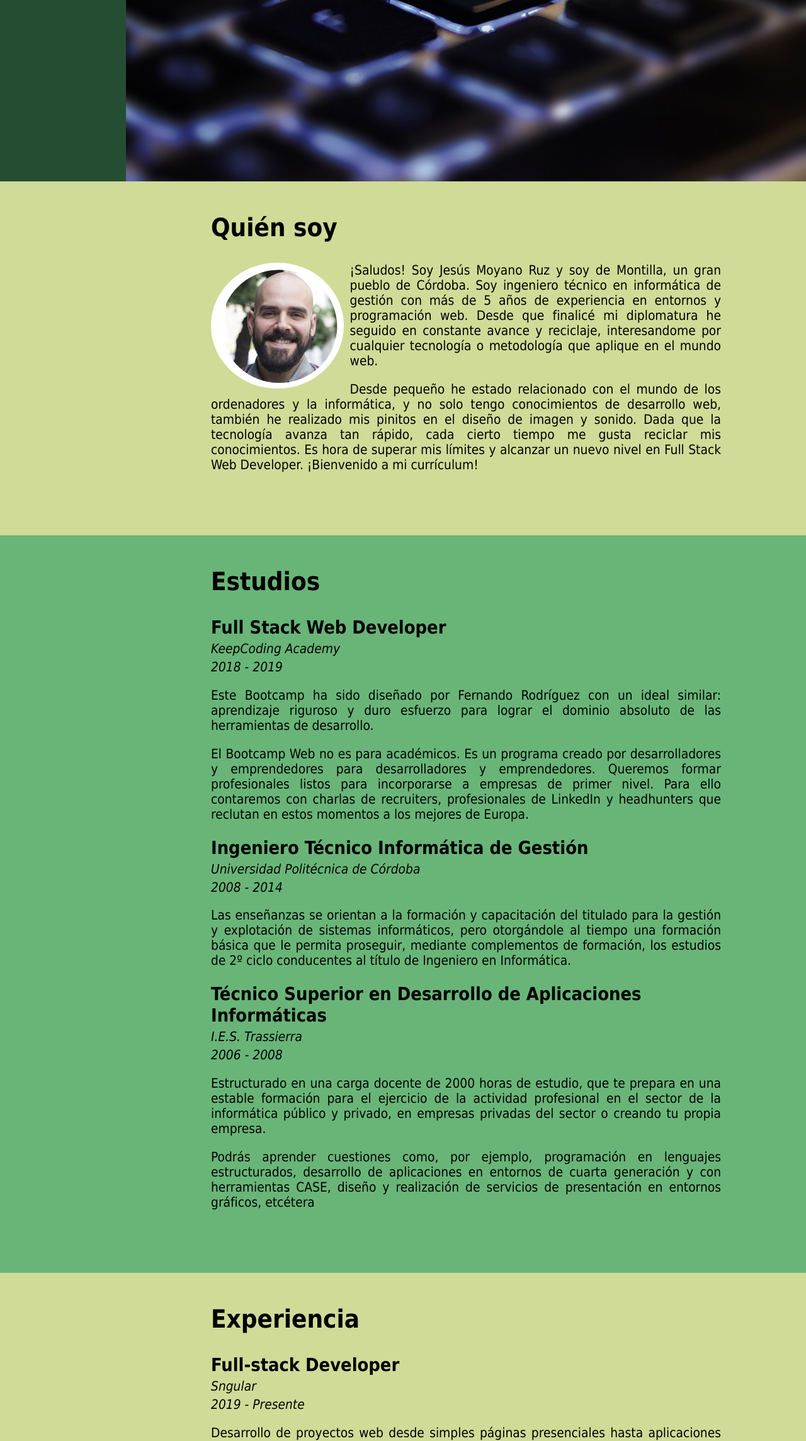
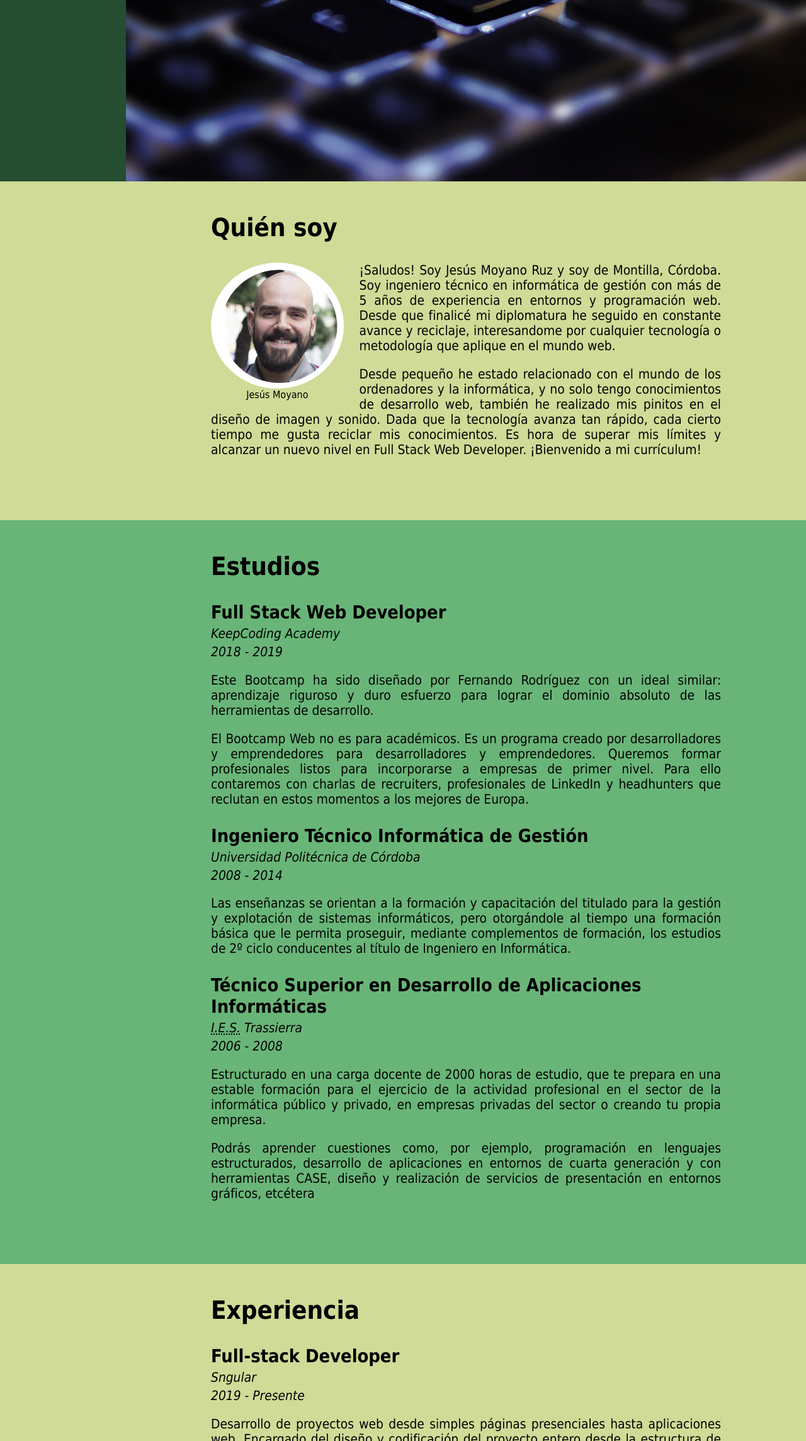
Before and after one commit to Vegekku/mod-seo, a plain HTML site: page index.html in a window 1280 px wide. Shown: the part 512-2800 px from the top of the page at 63% size. Drawn offline with Linux system fonts and the light colour scheme.

Commit message:
Changes to addapt web CV to SEO

```diff
--- a/css/style.css
+++ b/css/style.css
@@ -57,6 +57,7 @@ header {
 .subtitle {
   text-align: center;
   font-size: 2.5rem;
+  margin: 0;
   transition: var(--transition-duration);
   animation: rotation 2s ease-out;
   animation-fill-mode: forwards;
@@ -185,20 +186,26 @@ section {
 
 figure {
   margin: 0px;
+  float: left;
+  margin-right: 25px;
+}
+
+figcaption {
+  text-align: center;
 }
 
 img {
-  float: left;
-  margin-right: 10px;
+  display: block;
+  margin: 0 auto;
   max-height: 200px;
   border-radius: 50%;
 }
 
-h1 {
+h1, h2 {
   font-size: 2.5rem;
 }
 
-h2 {
+h3 {
   font-size: 1.8rem;
   margin-bottom: 0px;
 }
--- a/index.html
+++ b/index.html
@@ -1,42 +1,44 @@
 <!DOCTYPE html>
 <html lang="es">
   <head>
+    <title>Jesús Moyano, Full Stack Developer - Curriculum Vitae</title>
+    <meta name="description" content="Curriculum vitae de Jesús Moyano, Full Stack Developer en Sngular y en proceso de reciclaje con Keepcoding." />
     <meta charset="UTF-8">
     <meta name="viewport" content="width=device-width, initial-scale=1.0">
     <meta http-equiv="X-UA-Compatible" content="ie=edge">
-    <title>Jesús Moyano Ruz</title>
     <link rel="stylesheet" href="./css/style.css">
     <link rel="stylesheet" href="https://use.fontawesome.com/releases/v5.6.0/css/all.css" integrity="sha384-aOkxzJ5uQz7WBObEZcHvV5JvRW3TUc2rNPA7pe3AwnsUohiw1Vj2Rgx2KSOkF5+h" crossorigin="anonymous">
-    <script src="./scripts/script.js"></script>
   </head>
 
-  <body>
+  <body itemscope itemtype="https://schema.org/Person">
     <header id="home">
-      <h1 class="title">Jesús Moyano Ruz</h1>
-      <span class="subtitle">Currículum Vitae</span>
+      <h1 class="title" itemprop="name"><span itemprop="givenName">Jesús</span> <span itemprop="familyName">Moyano</span></h1>
+      <p class="subtitle" itemprop="hasOccupation" itemscope itemtype="https://schema.org/Role"><span itemprop="name"></span>Full Stack Developer</span><meta itemprop="startDate" content="2019"></p>
       <nav class="sidenav">
         <ul>
           <li class="icon-open"><a href="javascript:void(0);"><i class="fas fa-bars"></i></a></li>
           <li class="icon-close mobile-hidden"><a href="javascript:void(0);"><i class="fas fa-times"></i></a></li>
-          <li class="nav-section mobile-hidden active"><a href="#home">Home</a></li>
-          <li class="nav-section mobile-hidden"><a href="#who-is">Quién soy</a></li>
-          <li class="nav-section mobile-hidden"><a href="#studies">Estudios</a></li>
-          <li class="nav-section mobile-hidden"><a href="#experience">Experiencia</a></li>
-          <li class="nav-section mobile-hidden"><a href="#about-me">Sobre mí</a></li>
-          <li class="nav-section mobile-hidden"><a href="#contact">Contacto</a></li>
+          <li class="nav-section mobile-hidden active"><a href="#home" title="Inicio">Home</a></li>
+          <li class="nav-section mobile-hidden"><a href="#who-is" title="Quién es Jesús Moyano">Quién soy</a></li>
+          <li class="nav-section mobile-hidden"><a href="#studies" title="Estudios de Jesús Moyano">Estudios</a></li>
+          <li class="nav-section mobile-hidden"><a href="#experience" title="Experiencia laboral de Jesús Moyano">Experiencia</a></li>
+          <li class="nav-section mobile-hidden"><a href="#about-me" title="Más información sobre Jesús Moyano">Sobre mí</a></li>
+          <li class="nav-section mobile-hidden"><a href="#contact" title="Contacta con Jesús Moyano">Contacto</a></li>
         </ul>
       </nav>
     </header>
     <main>
       <div class="container">
         <section id="who-is">
-          <h1>Quién soy</h1>
+          <h2>Quién soy</h2>
           <figure>
-            <img src="./images/photo.png" alt="Jesús Moyano Ruz" />
+            <img src="./images/photo.png" alt="Jesús Moyano" itemprop="image" />
+            <figcaption>Jesús Moyano</figcaption>
           </figure>
+          <div itemprop="description">
             <p>
-            ¡Saludos! Soy Jesús Moyano Ruz y soy de Montilla, un gran pueblo de
-            Córdoba. Soy ingeniero técnico en informática de gestión con más de
+              ¡Saludos! Soy Jesús Moyano Ruz y soy de <span itemprop="birthPlace">Montilla, Córdoba</span>.
+              Soy ingeniero técnico en informática de gestión con más de
               5 años de experiencia en entornos y programación web. Desde que
               finalicé mi diplomatura he seguido en constante avance y reciclaje,
               interesandome por cualquier tecnología o metodología que aplique en
@@ -51,78 +53,93 @@
               alcanzar un nuevo nivel en Full Stack Web Developer. ¡Bienvenido a
               mi currículum!
             </p>
+          </div>
+
         </section>
       </div>
 
       <div class="container">
         <section id="studies">
-          <h1>Estudios</h1>
+          <h2>Estudios</h2>
 
-          <h2>Full Stack Web Developer</h2>
-          <span class="details">KeepCoding Academy</span>
-          <span class="details">2018 - 2019</span>
+          <div itemprop="alumniOf" itemscope itemtype="https://schema.org/EducationalOrganization https://schema.org/OrganizationRole">
+            <h3 itemprop="description">Full Stack Web Developer</h3>
+            <p class="details" itemprop="name">KeepCoding Academy</p>
+            <p class="details"><span itemprop="startDate">2018</span> - <span itemprop="endDate">2019</span></p>
             <p>
               Este Bootcamp ha sido diseñado por Fernando Rodríguez con un ideal similar: aprendizaje riguroso y duro esfuerzo para lograr el dominio absoluto de las herramientas de desarrollo.
             </p>
             <p>
               El Bootcamp Web no es para académicos. Es un programa creado por desarrolladores y emprendedores para desarrolladores y emprendedores. Queremos formar profesionales listos para incorporarse a empresas de primer nivel. Para ello contaremos con charlas de recruiters, profesionales de LinkedIn y headhunters que reclutan en estos momentos a los mejores de Europa.
             </p>
+          </div>
 
-          <h2>Ingeniero Técnico Informática de Gestión</h2>
-          <span class="details">Universidad Politécnica de Córdoba</span>
-          <span class="details">2008 - 2014</span>
+          <div itemprop="alumniOf" itemscope itemtype="https://schema.org/CollegeOrUniversity https://schema.org/OrganizationRole">
+            <h3 itemprop="description">Ingeniero Técnico Informática de Gestión</h3>
+            <p class="details" itemprop="name">Universidad Politécnica de Córdoba</p>
+            <p class="details"><span itemprop="startDate">2008</span> - <span itemprop="endDate">2014</span></p>
             <p>
               Las enseñanzas se orientan a la formación y capacitación del titulado para la gestión y
               explotación de sistemas informáticos, pero otorgándole al tiempo una formación básica que le
               permita proseguir, mediante complementos de formación, los estudios de 2º ciclo conducentes
               al título de Ingeniero en Informática.
             </p>
+          </div>
 
-          <h2>Técnico Superior en Desarrollo de Aplicaciones Informáticas</h2>
-          <span class="details">I.E.S. Trassierra</span>
-          <span class="details">2006 - 2008</span>
+          <div itemprop="alumniOf" itemscope itemtype="https://schema.org/EducationalOrganization https://schema.org/OrganizationRole">
+            <h3 itemprop="description">Técnico Superior en Desarrollo de Aplicaciones Informáticas</h3>
+            <p class="details" itemprop="name"><abbr title="Instituto de Educación Secundaria">I.E.S.</abbr> Trassierra</p>
+            <p class="details"><span itemprop="startDate">2006</span> - <span itemprop="endDate">2008</span></p>
             <p>
               Estructurado en una carga docente de 2000 horas de estudio, que te prepara en una estable formación para el ejercicio de la actividad profesional en el sector de la informática público y privado, en empresas privadas del sector o creando tu propia empresa.
             </p>
             <p>
               Podrás aprender cuestiones como, por ejemplo, programación en lenguajes estructurados, desarrollo de aplicaciones en entornos de cuarta generación y con herramientas CASE, diseño y realización de servicios de presentación en entornos gráficos, etcétera
             </p>
+          </div>
         </section>
       </div>
 
       <div class="container">
         <section id="experience">
-          <h1>Experiencia</h1>
+          <h2>Experiencia</h2>
 
-          <h2>Full-stack Developer</h2>
-          <span class="details">Sngular</span>
-          <span class="details">2019 - Presente</span>
-          <p>
+          <div itemprop="worksFor" itemscope itemtype="https://schema.org/Organization https://schema.org/OrganizationRole">
+            <h3 itemprop="roleName">Full-stack Developer</h3>
+            <p class="details" itemprop="name">Sngular</p>
+            <p class="details"><span itemprop="startDate">2019</span> - Presente</p>
+            <p itemprop="description">
               Desarrollo de proyectos web desde simples páginas presenciales hasta aplicaciones web. Encargado del diseño y codificación del proyecto entero desde la estructura de base de datos hasta el diseño final de la aplicación.
             </p>
+          </div>
 
-          <h2>Web Developer</h2>
-          <span class="details">Sopinet Software</span>
-          <span class="details">2018 - 2019</span>
-          <p>
+          <div itemprop="memberOf" itemscope itemtype="https://schema.org/Organization https://schema.org/OrganizationRole">
+            <h3 itemprop="roleName">Web Developer</h3>
+            <p class="details" itemprop="name">Sopinet Software</p>
+            <p class="details"><span itemprop="startDate">2018</span> - <span itemprop="endDate">2019</span></p>
+            <p itemprop="description">
               Desarrollo de proyectos web desde simples páginas presenciales hasta aplicaciones web. Encargado del diseño y codificación del proyecto entero desde la estructura de base de datos hasta el diseño final de la aplicación.
             </p>
+          </div>
 
-          <h2>Desarrollador full-stack</h2>
-          <span class="details">Dafos Training</span>
-          <span class="details">2014 - 2018</span>
-          <p>
+          <div itemprop="memberOf" itemscope itemtype="https://schema.org/Organization https://schema.org/OrganizationRole">
+            <h3 itemprop="roleName">Desarrollador full-stack</h3>
+            <p class="details" itemprop="name">Dafos Training</p>
+            <p class="details"><span itemprop="startDate">2014</span> - <span itemprop="endDate">2018</span></p>
+            <p itemprop="description">
               Desarrollo de proyectos web desde simples páginas presenciales hasta
               aplicaciones web. Encargado del diseño y codificación del proyecto
               entero desde la estructura de base de datos hasta el diseño final de
               la aplicación.
             </p>
+          </div>
+
         </section>
       </div>
 
       <div class="container">
         <section id="about-me">
-          <h1>Sobre mí</h1>
+          <h2>Sobre mí</h2>
 
           <p>
             Mi tiempo libre se reparte entre mis muchas aficiones. Baterista en
@@ -140,7 +157,7 @@
           </p>
           <p>
             En mi tiempo libre suelo desconectar con videojuegos,
-            mayoritariamente de PC. Mis amigos y yo solemos quedar para echar
+            mayoritariamente de <abbr title="Personal Computer">PC</abbr>. Mis amigos y yo solemos quedar para echar
             unas partidas multijugador, aunque suelo pasar más tiempo en juegos
             para 1 jugador, sobretodo en aquellos que me distraen por su
             historia o jugabilidad
@@ -151,7 +168,7 @@
             asociados, es un juego que nunca he dejado de lado. Ahora estoy muy
             emocionado porque sale una reedición del juego para las nuevas
             consolas, con nuevos contenidos y modos de juego. Y quien sabe,
-            espero que también llegue a PC. Puedes ver el trailer del nuevo
+            espero que también llegue a <abbr title="Personal Computer">PC</abbr>. Puedes ver el trailer del nuevo
             juego a continuación.
           </p>
           <video controls>
@@ -162,7 +179,7 @@
 
       <div class="container">
         <section id="contact">
-          <h1>Contacto</h1>
+          <h2>Contacto</h2>
           <p>
             ¿Quieres preguntarme algo más? ¿Quieres que quedemos para jugar unas
             partidas? Simplemente rellena el formulari y te respondere con la
@@ -201,21 +218,25 @@
       </div>
     </main>
     <footer>
+      <address>
         <p>Sígueme en mis redes sociales</p>
         <ul>
-        <li>
-          <a href="https://www.linkedin.com/in/jesusmoyano/" target="_blank" title="Conéctame en linkedin"><i class="fab fa-linkedin-in"></i></a>
+          <li itemprop="contactPoint" itemscope itemtype="https://schema.org/ContactPoint">
+            <a itemprop="url" href="https://www.linkedin.com/in/jesusmoyano/" target="_blank" title="Conecta con Jesús Moyano en Linkedin"><i class="fab fa-linkedin-in"></i><meta itemprop="name" content="Linkedin"></a>
           </li>
-        <li>
-          <a href="https://twitter.com/vegekku" target="_blank" title="Conéctame en linkedin"><i class="fab fa-twitter"></i></a>
+          <li itemprop="contactPoint" itemscope itemtype="https://schema.org/ContactPoint">
+            <a itemprop="url" href="https://twitter.com/vegekku" target="_blank" title="Conecta con Jesús Moyano en Twitter"><i class="fab fa-twitter"></i><meta itemprop="name" content="Twitter"></a>
           </li>
-        <li>
-          <a href="https://github.com/Vegekku" target="_blank" title="Conéctame en linkedin"><i class="fab fa-github"></i></a>
+          <li itemprop="contactPoint" itemscope itemtype="https://schema.org/ContactPoint">
+            <a itemprop="url" href="https://github.com/Vegekku" target="_blank" title="Conecta con Jesús Moyano en Github"><i class="fab fa-github"></i><meta itemprop="name" content="Github"></a>
           </li>
-        <li>
-          <a href="https://www.instagram.com/vegekku/" target="_blank" title="Conéctame en linkedin"><i class="fab fa-instagram"></i></a>
+          <li itemprop="contactPoint" itemscope itemtype="https://schema.org/ContactPoint">
+            <a itemprop="url" href="https://www.instagram.com/vegekku/" target="_blank" title="Conecta con Jesús Moyano en Instagram"><i class="fab fa-instagram"></i><meta itemprop="name" content="Instagram"></a>
           </li>
         </ul>
+      </address>
+
     </footer>
+    <script src="./scripts/script.js"></script>
   </body>
 </html>
--- a/scripts/script.js
+++ b/scripts/script.js
@@ -18,7 +18,6 @@ function scrollSpy() {
   let currentOffsets = [...this.offsets, this.pageYOffset];
   let activeSection =
     currentOffsets.sort((a, b) => a - b).lastIndexOf(this.pageYOffset) - 1;
-  debugger;
   document.querySelector(".active").classList.remove("active");
   this.menuSections[activeSection].classList.add("active");
 }
```
Also changed, not shown: 1 other file. Lines whose indentation alone changed are shown as unchanged.
